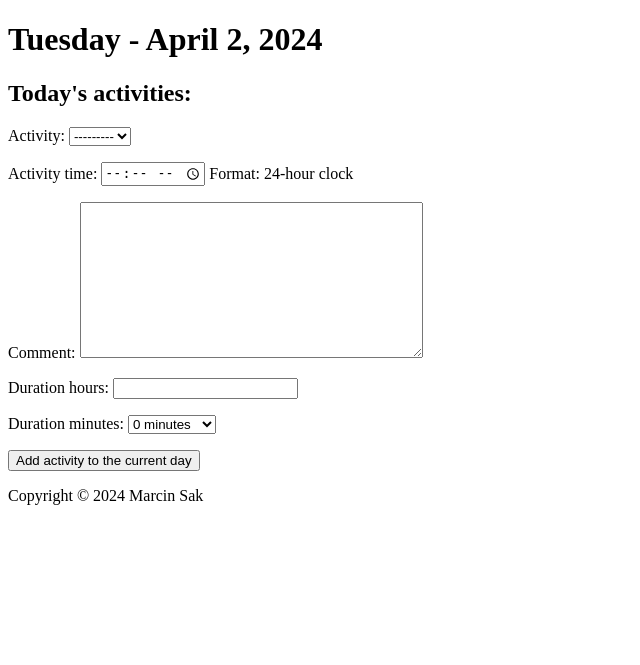
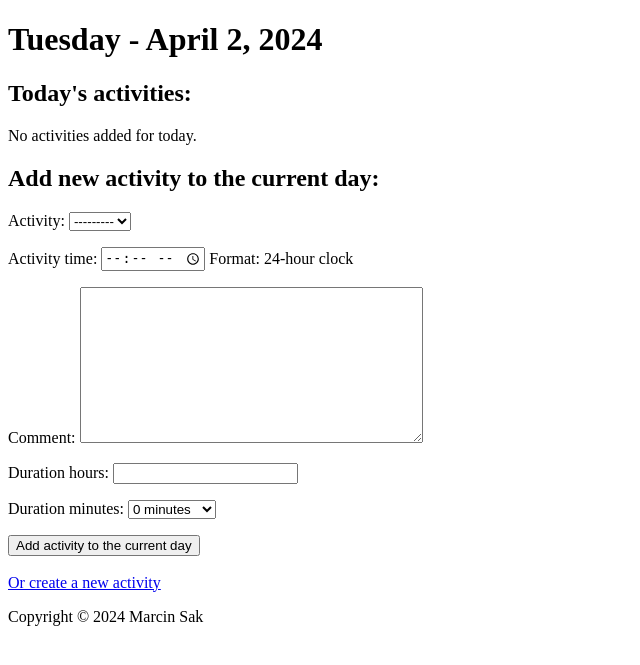
Before and after one commit to MarcinSakGH/final_project, a Django app: page /current_day/ in a window 1280 px wide. Shown: the part 26-691 px from the top of the page, without its empty margins (0-640 px from the left). Run offline with Django 5.2, Linux system fonts and the light colour scheme; the visitor is signed in with stand-in values (Sample User, id 1); data that the repository does not hold is empty.

Commit message:
Make corrections to current day view

```diff
--- a/templates/activity_confirm_delete.html
+++ b/templates/activity_confirm_delete.html
@@ -4,7 +4,7 @@
 
     <form method="post">
     {% csrf_token %}
-    <p>Are you sure you want to delete {{ object }}? </p>
+    <p>Are you sure you want to delete {{ object.name }}? </p>
     <button type="submit">Yes</button> <a href={% url 'activity_list' %}>No</a>
     </form>
 
--- a/templates/currentDayView.html
+++ b/templates/currentDayView.html
@@ -8,17 +8,39 @@
     <h1>{{ current_day_of_week }} - {{ today }}</h1>
 
     <h2>Today's activities:</h2>
+
     {% if activities %}
-        <ul>{% for activity in activities %}
-        <li>{{ activity.activity }} - {{ activity.comment }} - {{ activity.duration }}</li>
+   <table>
+    <thead>
+        <tr>
+            <th>Activity</th>
+            <th>Comment</th>
+            <th>Duration</th>
+        </tr>
+    </thead>
+    <tbody>
+        {% for activity in activities %}
+            <tr>
+                <td>{{ activity.activity }}</td>
+                <td>{{ activity.comment }}</td>
+                <td>{{ activity.duration }}</td>
+                <td><a href="{% url 'activity_event_delete' activity.id %}">Delete</a></td>
+            </tr>
         {% endfor %}
-        </ul>
+    </tbody>
+</table>
+        {% else %}
+        <p>No activities added for today.</p>
     {% endif %}
+
+    <h2>Add new activity to the current day:</h2>
 
     <form method="post">
     {% csrf_token %}
     {{ form.as_p }}
     <button type="submit">Add activity to the current day</button>
-    </form>
+    </form> <br>
+
+    <a href="{% url 'activity_create' %}" class="btn">Or create a new activity</a>
 
 {% endblock content %}
--- a/what_to_do_app/models.py
+++ b/what_to_do_app/models.py
@@ -52,6 +52,7 @@ class Activity(models.Model):
     description = models.TextField(blank=True, null=True)
     user_emotions = models.ManyToManyField(Emotion, through='UserActivityEmotion', related_name='user_activities')
 
+
     def __str__(self):
         return self.name
 
--- a/what_to_do_app/urls.py
+++ b/what_to_do_app/urls.py
@@ -1,6 +1,6 @@
 from django.urls import path
 from .views import (SignUpView, CustomUserUpdateView, ActivityListView, ActivityCreateView, ActivityUpdateView,
-                    ActivityDeleteView, DayView)
+                    ActivityDeleteView, DayView, add_activity, ActivityEventDeleteView)
 from django.contrib.auth.views import LogoutView
 
 
@@ -13,4 +13,6 @@ urlpatterns = [
     path('activities/edit/<int:pk>', ActivityUpdateView.as_view(), name='activity_update'),
     path('activities/delete/<int:pk>', ActivityDeleteView.as_view(), name='activity_delete'),
     path('current_day/', DayView.as_view(), name='current_day'),
+    path('add_activity/', add_activity, name='add_activity'),
+    path('activity_event/delete/<int:pk>', ActivityEventDeleteView.as_view(), name='activity_event_delete'),
 ]
--- a/what_to_do_app/views.py
+++ b/what_to_do_app/views.py
@@ -1,11 +1,11 @@
-from django.shortcuts import render
+from django.shortcuts import render, redirect
 from django.utils import timezone
 from django.http import HttpResponse, HttpResponseRedirect
 from django.urls import reverse_lazy
 from django.views.generic import CreateView, View, ListView, DeleteView, UpdateView
 from django.views.generic.edit import UpdateView
 from django.contrib.auth.mixins import LoginRequiredMixin
-from datetime import datetime, date
+from datetime import datetime, date, timedelta
 from .forms import CustomUserCreationForm, CustomUserChangeForm, ActivityForm, ActivityEventForm
 from .models import Activity, ActivityEvent
 
@@ -64,10 +64,31 @@ class DayView(LoginRequiredMixin, View):
                'today': today}
         return render(request, 'currentDayView.html', context=ctx)
     def post(self, request, *args, **kwargs):
-        current_day_of_week = date.today().weekday()
         form = ActivityEventForm(request.POST)
         if form.is_valid():
+            duration_hours = form.cleaned_data.get('duration_hours', 0)
+            duration_minutes = int(form.cleaned_data.get('duration_minutes', 0))
+            duration = timedelta(hours=duration_hours, minutes=duration_minutes)
             activity = form.save(commit=False)
+            activity.duration = duration
             activity.user = request.user
             activity.save()
             return HttpResponseRedirect(reverse_lazy('current_day'))
+
+
+def add_activity(request):
+    if request.method == 'POST':
+        form = ActivityForm(request.POST)
+        if form.is_valid():
+            # save activity to database
+            activity = form.save()
+            return redirect('current_day', day=activity.date)
+    else:
+        form = ActivityForm(initial={'date': date.today()})
+    return render(request, 'activity_form.html', {'form': form})
+
+
+class ActivityEventDeleteView(DeleteView):
+    model = ActivityEvent
+    template_name = 'activityevent_confirm_delete.html'
+    success_url = reverse_lazy('current_day')
```
Also changed, not shown: templates/activityevent_confirm_delete.html (added, +16 -0 lines).
